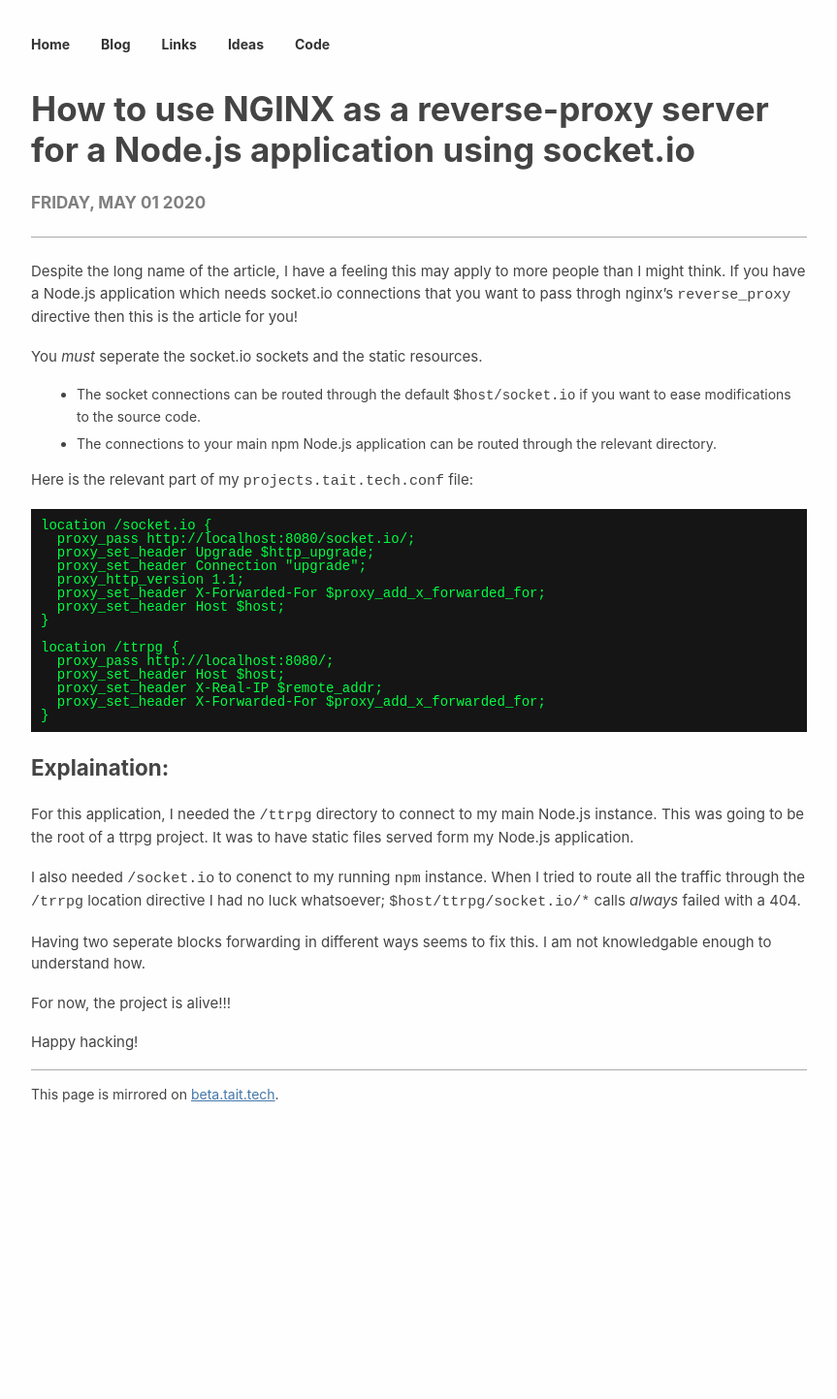
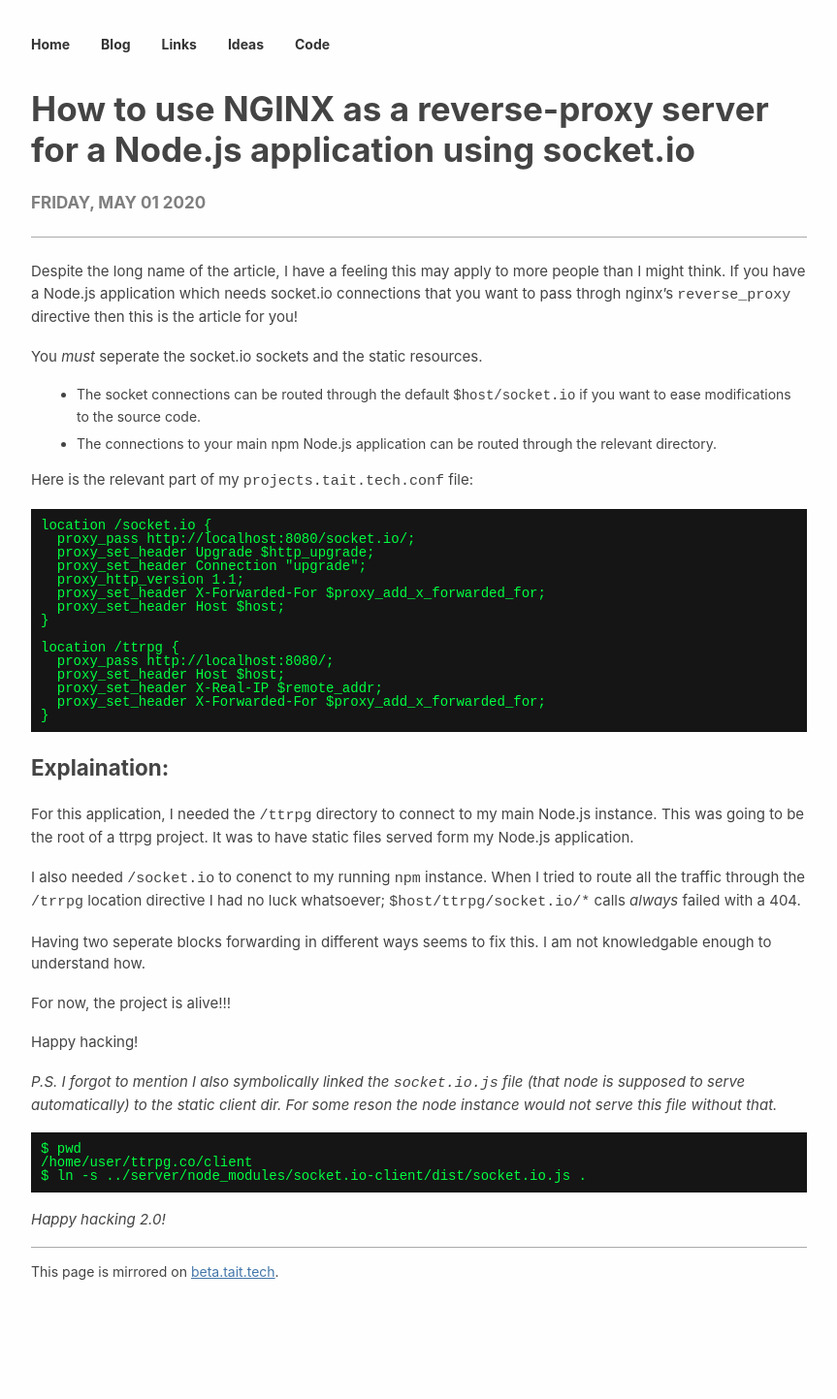
Before and after one commit to TTWNO/tait.tech, a Jekyll site: the page built from _posts/2020-05-01-nginx-socket-io-projects.md, in a window 1280 px wide. Shown: the whole page at 97% size, without its empty margins (208-1071 px from the left). Built offline with Jekyll 4.4.1, drawn with Linux system fonts in a browser that asks for light colours; before the commit the page ends 1260 px from its top, so only the background shows below that.

Commit message:
Add P.S. on nginx/socket.io

```diff
--- a/_posts/2020-05-01-nginx-socket-io-projects.md
+++ b/_posts/2020-05-01-nginx-socket-io-projects.md
@@ -47,3 +47,14 @@
 For now, the project is alive!!!
 
 Happy hacking!
+
+*P.S. I forgot to mention I also symbolically linked the `socket.io.js` file (that node is supposed to serve automatically) to the static client dir.
+For some reson the node instance would not serve this file without that.*
+
+<pre class="terminal">
+$ pwd
+/home/user/ttrpg.co/client
+$ ln -s ../server/node_modules/socket.io-client/dist/socket.io.js .
+</pre>
+
+*Happy hacking 2.0!*
```
